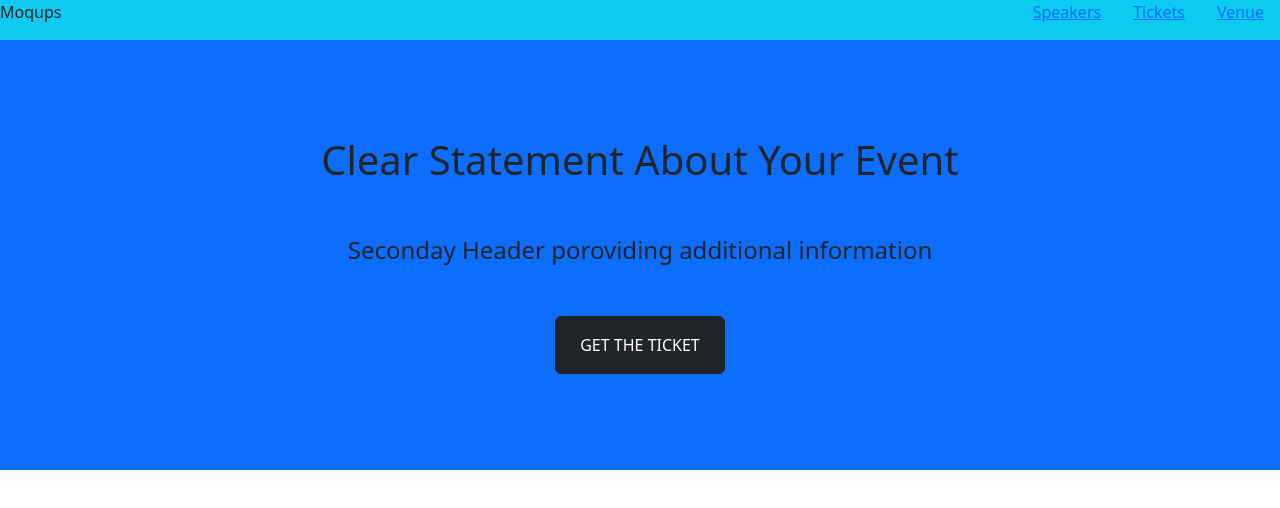
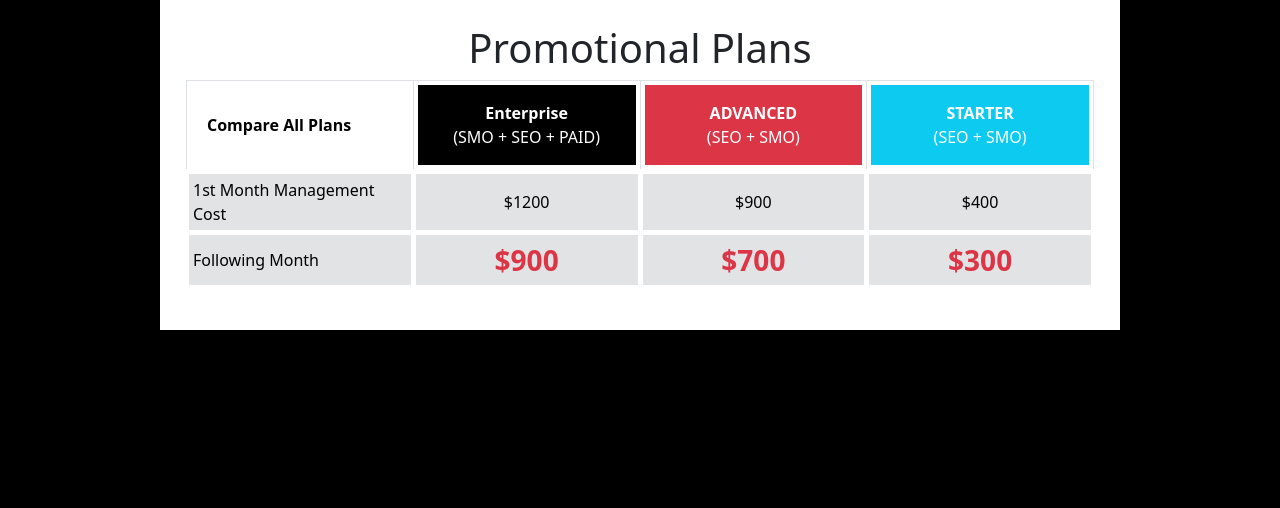
Before and after one commit to FreddyH07/mobile-friendly-practice, a plain HTML site: page index.html in a window 1280 px wide. Drawn offline with nearby package versions, Linux system fonts and the light colour scheme.

Commit message:
day8 challenge

```diff
--- a/index.html
+++ b/index.html
@@ -10,23 +10,60 @@
     <link rel="stylesheet" href="./CSS/style.css">
     <title>Document</title>
 </head>
-<body>
-    <section class="bg-info d-flex justify-content-between">
-        <div>Moqups</div>
-        <ul class="d-flex list-unstyled">
-            <li class="mx-3"><a href="">Speakers</a></li>
-            <li class="mx-3"><a href="">Tickets</a></li>
-            <li class="mx-3"><a href="">Venue</a></li>
-        </ul>
-    </section>
+<body class="bg-black d-flex justify-content-center align-items-center h-100">
 
-    <section class="bg-primary d-flex justify-content-center p-5">
-        <div class="text-center p-5">
-            <h1 class="text-center">Clear Statement About Your Event</h1>
-            <p class="m-5 fs-4">Seconday Header poroviding additional information</p>
-            <button class="btn btn-dark px-4 py-3">GET THE TICKET</button>
-        </div>
-    </section>
+
+    <div class="bg-white w-75 p-4">
+     <h1 class="text-center">Promotional Plans</h1>
+     <table class="table table-sm table-bordered ">
+       <thead>
+         <tr class="text-center text-white">
+
+           <th class="w-25 align-middle">
+             <div class="text-black text-start p-3">Compare All Plans</div>
+           </th>
+
+           <th class="w-25">
+             <div class="bg-black text-white p-3">
+               <div class="">Enterprise</div>
+               <div class="fw-light fs-6">(SMO + SEO + PAID)</div>
+             </div>
+           </th>
+
+           <th class="w-25 ">
+             <div class="bg-danger p-3">
+               <div>ADVANCED</div>
+               <div class="fw-light fs-6">(SEO + SMO)</div>
+             </div>
+           </th>
+
+           <th class="w-25">
+             <div class="bg-info p-3">
+               <div>STARTER</div>
+               <div class="fw-light fs-6">(SEO + SMO)</div>
+             </div>
+           </th>
+         </tr>
+       </thead>
+       <tbody class="align-middle table-secondary text-center border-5 border-white border table-border">
+         <tr>
+           <td class="text-start border-5 border-white border">1st Month Management Cost</td>
+           <td class="border-5 border-white border">$1200</td>
+           <td class="border-5 border-white border">$900</td>
+           <td class="border-5 border-white border">$400</td>
+         </tr>
+         <tr class="fs-3 text-danger fw-bold border-5 border-white">
+           <td class="text-start fs-6 border text-black fw-light border-5 border-white">Following Month</td>
+           <td class="border-5 border-white border">$900</td>
+           <td class="border-5 border-white border">$700</td>
+           <td class="border-5 border-white border"s>$300</td>
+           </tr>
+       </tbody>
+
+
+
+     </table>
+    </div>
 
 </body>
 </html>
```
